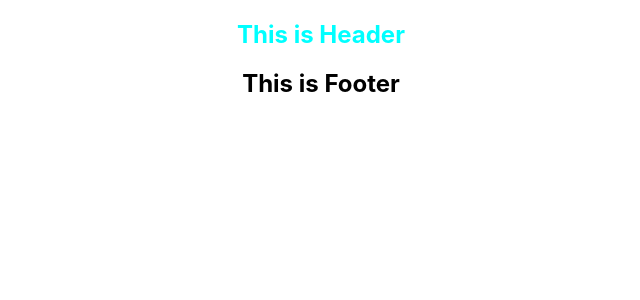
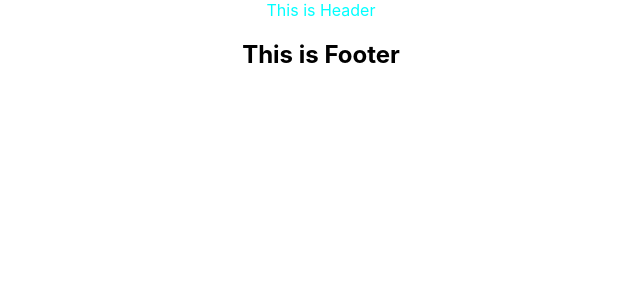
Before and after one commit to osamhack2021/web_ArmyMentoring_TeamName, a React (Create React App) app in the folder frontend/army_mentoring/: page / in a window 1280 px wide. Shown: the top 300 px of the page, without its empty margins (319-959 px from the left). Built offline with nearby package versions, Linux system fonts and the light colour scheme.

Commit message:
[update]: function components로 통일

```diff
--- a/frontend/army_mentoring/src/components/App.js
+++ b/frontend/army_mentoring/src/components/App.js
@@ -8,8 +8,8 @@ import Header from './Header/Header';
 //footer
 import Footer from './Footer/Footer';
 
-class App extends Component {
-  render(){
+function App() {
+
     return (
 
     <div className="App">
@@ -18,7 +18,7 @@ class App extends Component {
     </div>
 
   );
-  }
+
 }
 
 export default App;
--- a/frontend/army_mentoring/src/components/Header/Header.js
+++ b/frontend/army_mentoring/src/components/Header/Header.js
@@ -1,20 +1,13 @@
-import React,{ Component } from "react";
+import React from 'react';
 import './Header.css';
 
+function Header(){
+        return(
+            <div>
+                <header className='header2'>This is Header</header>
+            </div>
+        );
 
-
-
-
-
-class Header extends Component{
-    render(){
-        return(
-
-            <h2 className='header2'>This is Header</h2>
-
-
-        )
-    }
 }
 
 export default Header;
```
Also changed, not shown: frontend/army_mentoring/src/components/Footer/Footer.js (+6 -4 lines).
